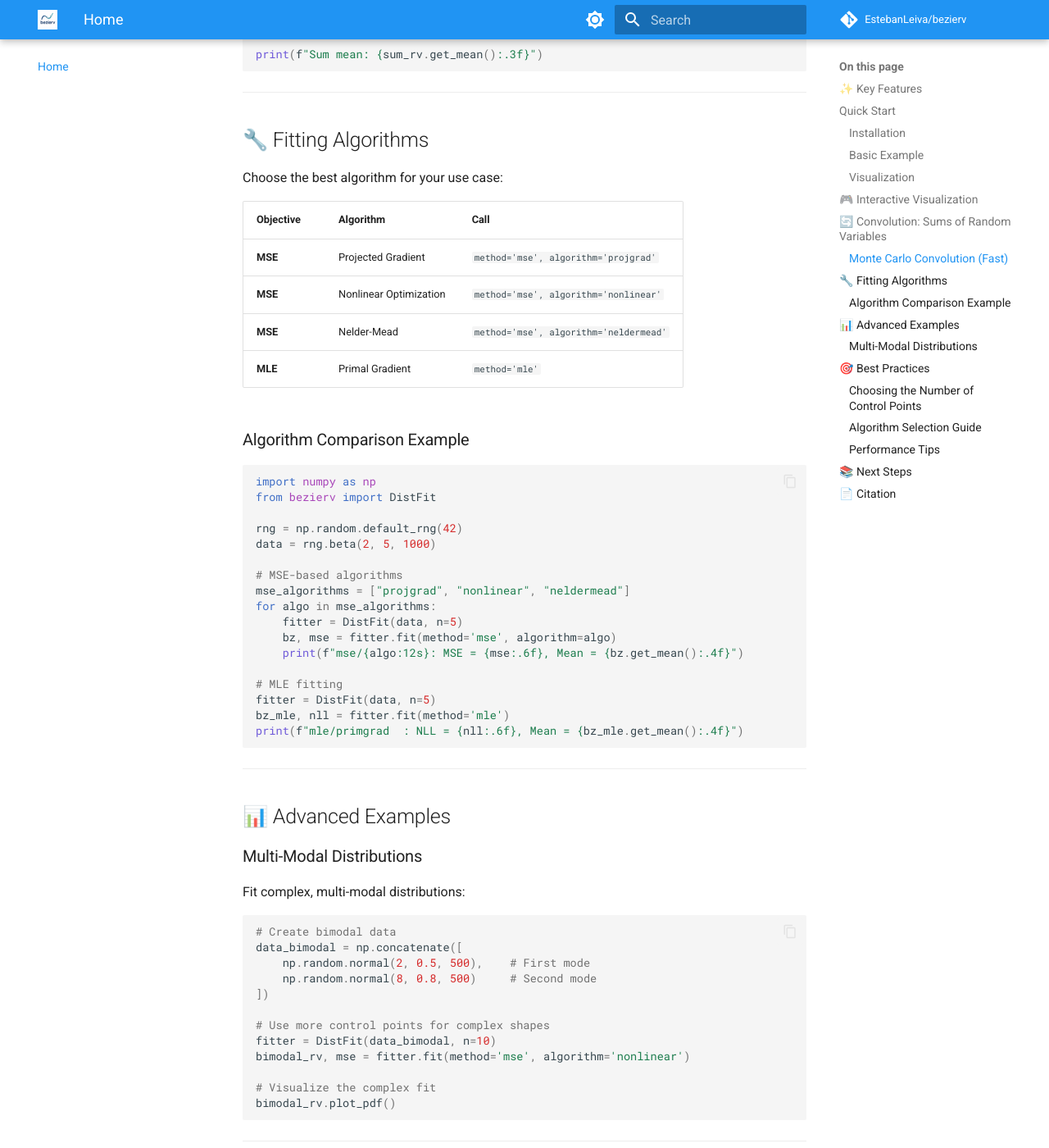
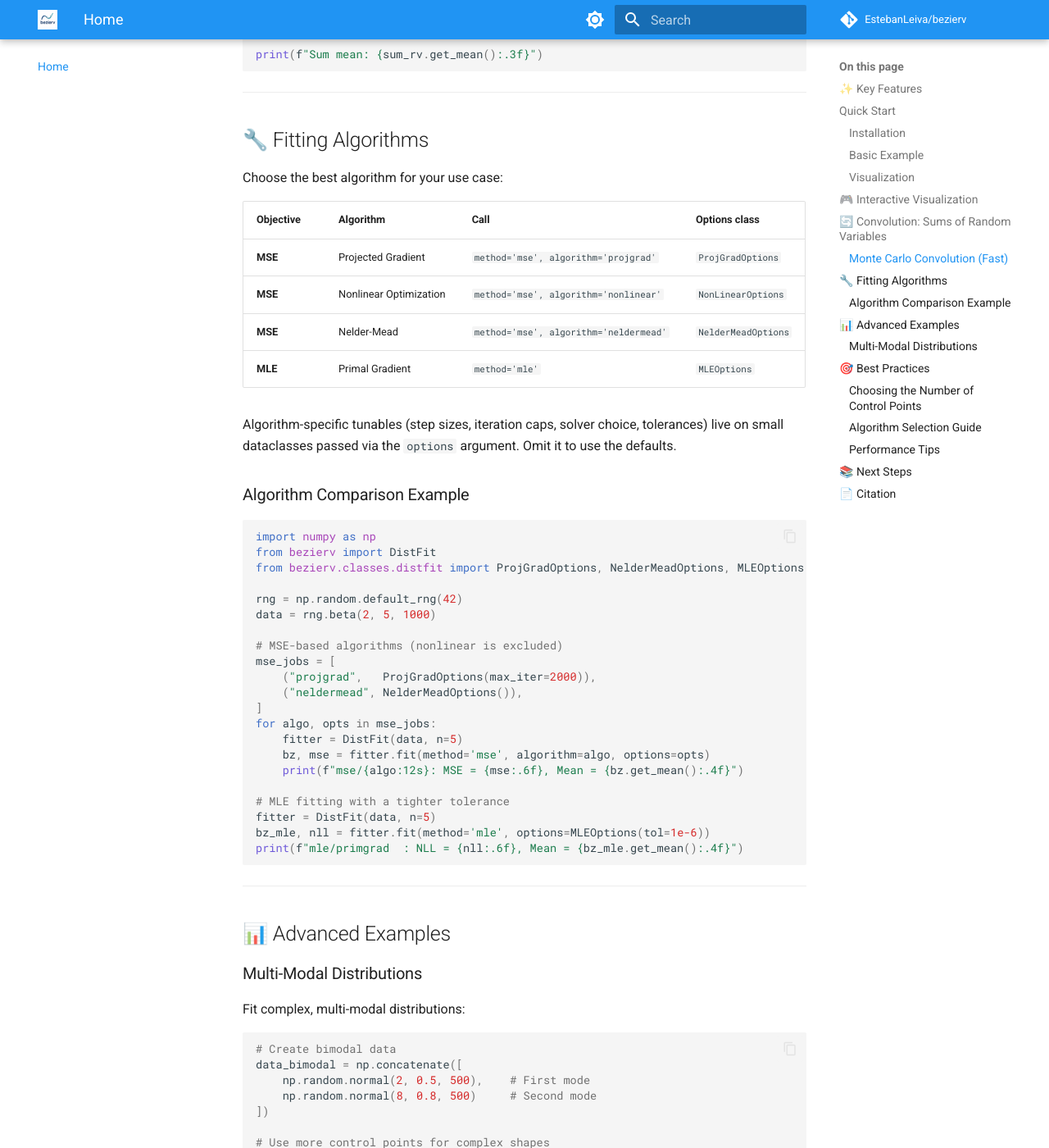
Before and after one commit to EstebanLeiva/bezierv, an MkDocs documentation site: the page built from docs/index.md, in a window 1280 px wide and 1400 px high, scrolled down 3155 px. Shown: the whole window at 82% size. Built offline with MkDocs 1.6.1 and Material for MkDocs 9.7.7, drawn with Linux system fonts in a browser that asks for light colours; comment, search, counter and statistics services are not loaded; some of the changed text lies outside the part shown.

Commit message:
Readibility + small bugs fix
Co-authored-by: Copilot <copilot@github.com>

````diff
--- a/bezierv/__init__.py
+++ b/bezierv/__init__.py
@@ -1,5 +1,5 @@
-from bezierv.classes.bezierv import Bezierv
+from bezierv.classes.bezierv import Bezierv, InteractiveBezierv
 from bezierv.classes.distfit import DistFit
 from bezierv.classes.convolver import Convolver
 
-__all__ = ["Bezierv", "DistFit", "Convolver"]
+__all__ = ["Bezierv", "DistFit", "Convolver", "InteractiveBezierv"]
--- a/docs/index.md
+++ b/docs/index.md
@@ -144,32 +144,39 @@ print(f"Sum mean: {sum_rv.get_mean():.3f}")
 
 Choose the best algorithm for your use case:
 
-| Objective | Algorithm | Call |
-|-----------|-----------|------|
-| **MSE** | Projected Gradient | `method='mse', algorithm='projgrad'` |
-| **MSE** | Nonlinear Optimization | `method='mse', algorithm='nonlinear'` |
-| **MSE** | Nelder-Mead | `method='mse', algorithm='neldermead'` |
-| **MLE** | Primal Gradient | `method='mle'` |
+| Objective | Algorithm | Call | Options class |
+|-----------|-----------|------|---------------|
+| **MSE** | Projected Gradient | `method='mse', algorithm='projgrad'` | `ProjGradOptions` |
+| **MSE** | Nonlinear Optimization | `method='mse', algorithm='nonlinear'` | `NonLinearOptions` |
+| **MSE** | Nelder-Mead | `method='mse', algorithm='neldermead'` | `NelderMeadOptions` |
+| **MLE** | Primal Gradient | `method='mle'` | `MLEOptions` |
+
+Algorithm-specific tunables (step sizes, iteration caps, solver choice, tolerances) live on small
+dataclasses passed via the `options` argument. Omit it to use the defaults.
 
 ### Algorithm Comparison Example
 
 ```python
 import numpy as np
 from bezierv import DistFit
+from bezierv.classes.distfit import ProjGradOptions, NelderMeadOptions, MLEOptions
 
 rng = np.random.default_rng(42)
 data = rng.beta(2, 5, 1000)
 
-# MSE-based algorithms
-mse_algorithms = ["projgrad", "nonlinear", "neldermead"]
-for algo in mse_algorithms:
+# MSE-based algorithms (nonlinear is excluded)
+mse_jobs = [
+    ("projgrad",   ProjGradOptions(max_iter=2000)),
+    ("neldermead", NelderMeadOptions()),
+]
+for algo, opts in mse_jobs:
     fitter = DistFit(data, n=5)
-    bz, mse = fitter.fit(method='mse', algorithm=algo)
+    bz, mse = fitter.fit(method='mse', algorithm=algo, options=opts)
     print(f"mse/{algo:12s}: MSE = {mse:.6f}, Mean = {bz.get_mean():.4f}")
 
-# MLE fitting
+# MLE fitting with a tighter tolerance
 fitter = DistFit(data, n=5)
-bz_mle, nll = fitter.fit(method='mle')
+bz_mle, nll = fitter.fit(method='mle', options=MLEOptions(tol=1e-6))
 print(f"mle/primgrad  : NLL = {nll:.6f}, Mean = {bz_mle.get_mean():.4f}")
 ```
 
@@ -190,7 +197,7 @@ data_bimodal = np.concatenate([
 
 # Use more control points for complex shapes
 fitter = DistFit(data_bimodal, n=10)
-bimodal_rv, mse = fitter.fit(method='mse', algorithm='nonlinear')
+bimodal_rv, mse = fitter.fit(method='mse', algorithm='nonlinear')  # uses NonLinearOptions defaults
 
 # Visualize the complex fit
 bimodal_rv.plot_pdf()
````
Also changed, not shown: other parts of docs/index.md (+2 -2 lines), docs/faq.md (+8 -8 lines), docs/reference.md (+54 -4 lines), docs/tutorials.md (+5 -5 lines), 8 other files.
